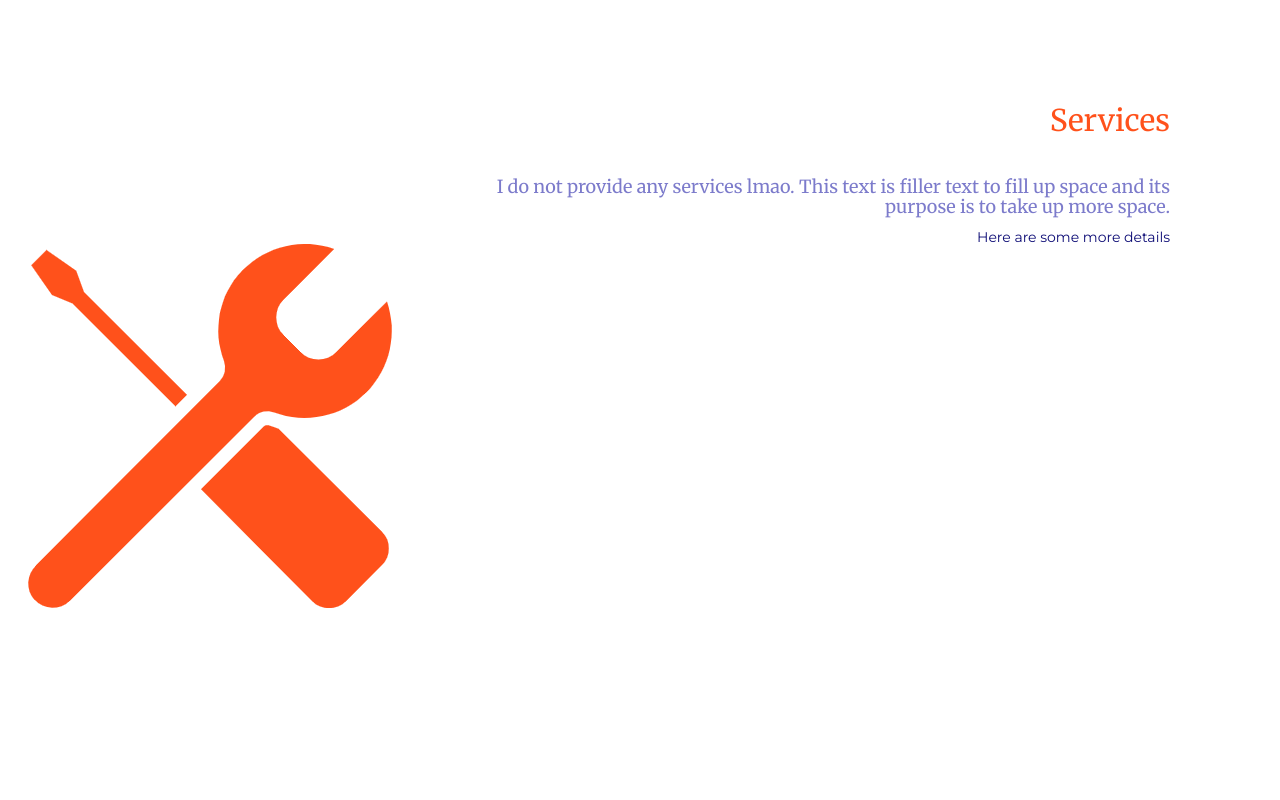
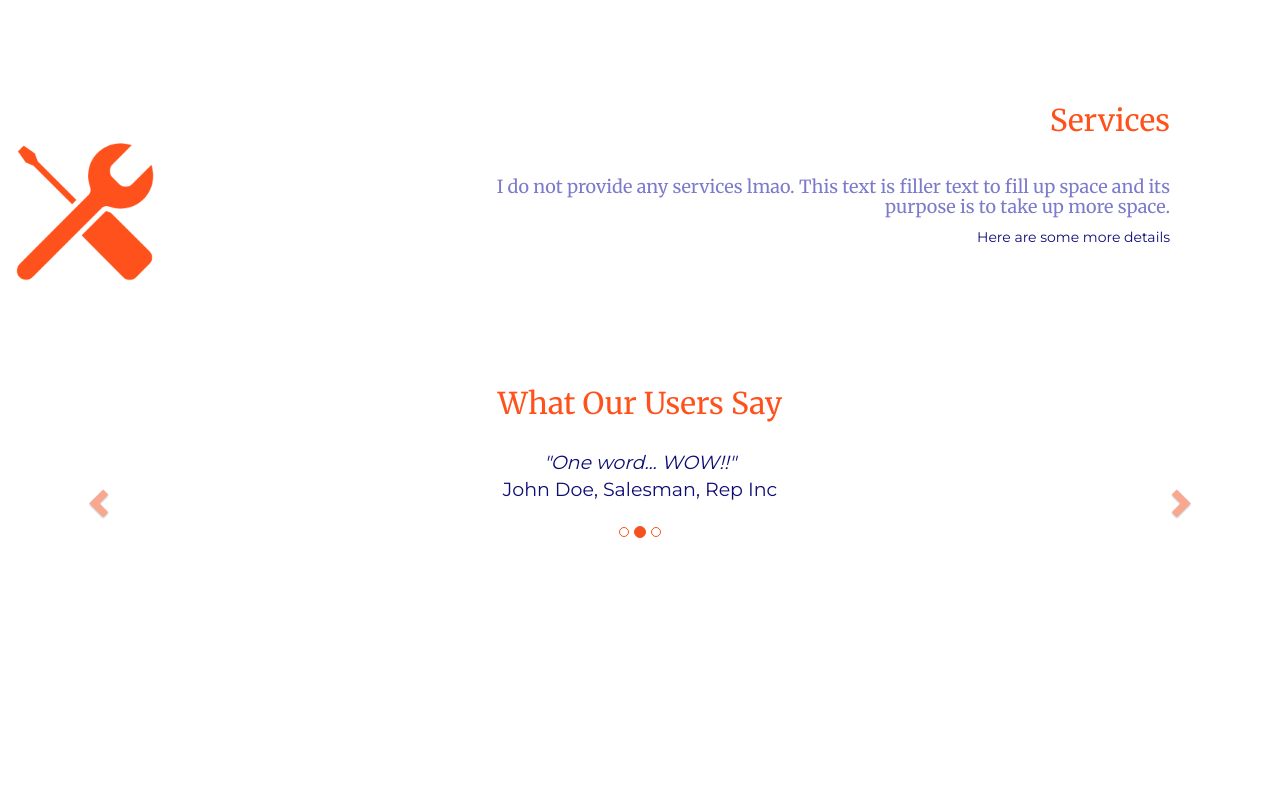
Before and after one commit to tonystark6666/tonystark6666.github.io, a plain HTML site: page index.html in a window 1280 px wide. Shown: the part 1360-2160 px from the top of the page. After the commit the page ends 1993 px from the top, so only its background shows below. Drawn offline with nearby package versions, Linux system fonts and the light colour scheme.

Commit message:
Update index.html

```diff
--- a/index.html
+++ b/index.html
@@ -54,9 +54,9 @@
             <h2 class="services2">Services</h2>
             <h4 class="services4">I do not provide any services lmao. This text is filler text to fill up space and its purpose is to take up more space.</h4>
             <p class="servicesp">Here are some more details</p>
-            <img src="images/servicesicon.png" class="servicesimg">
+            <img src="images/servicesicon.png" class="servicesimg" height="150px" margin="100px" padding="100px">
         </div>
-        <br><br><br><br><br><br><br><br>
+        <br>
         <h2>What Our Users Say</h2>
   <div id="myCarousel" class="carousel slide text-center" data-ride="carousel">
     <!-- Indicators -->
```
